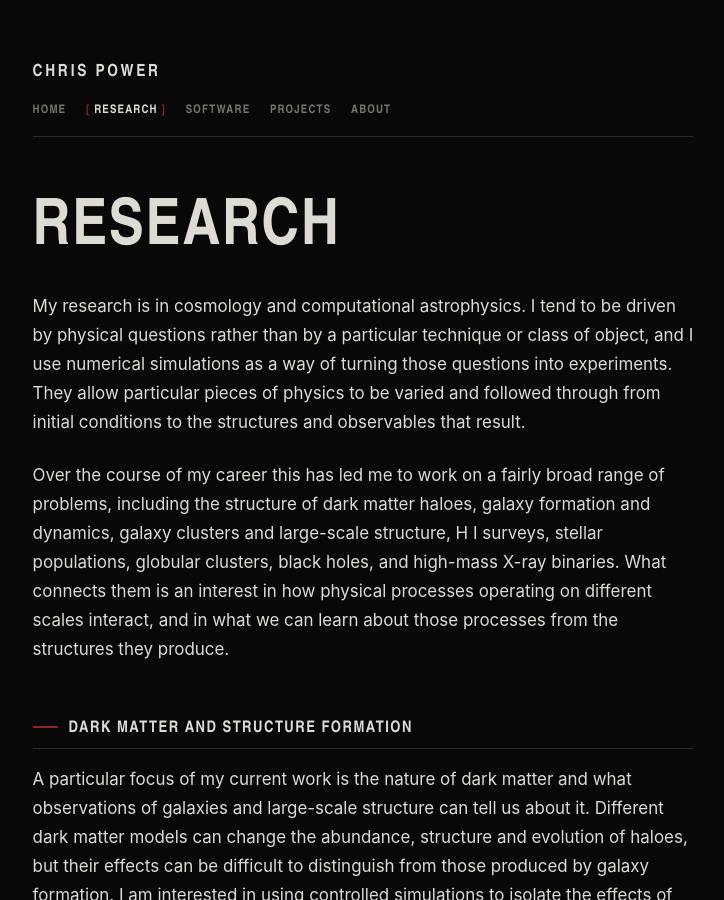
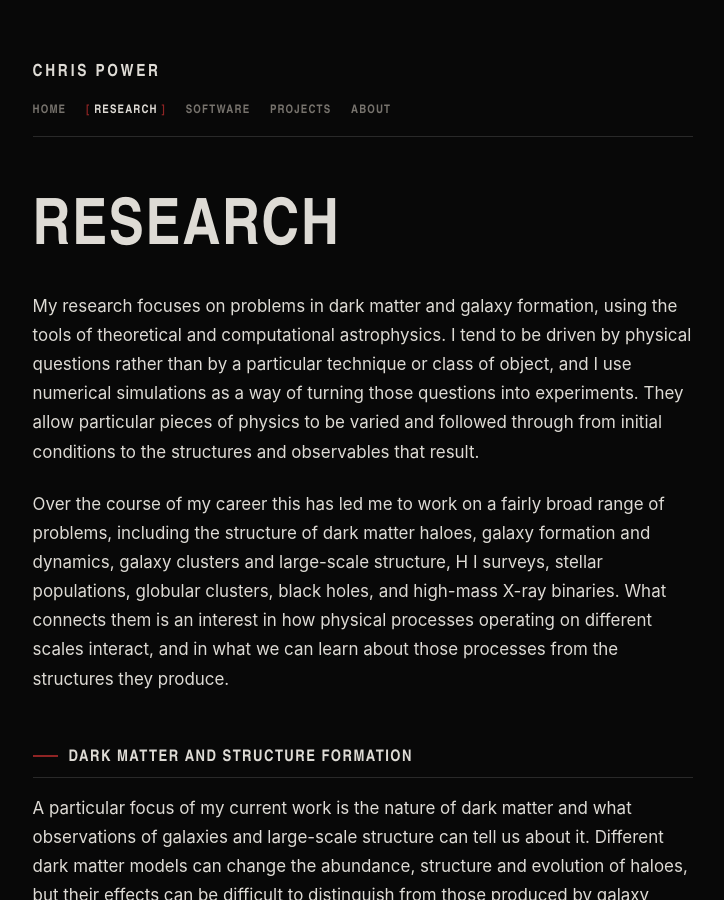
Before and after one commit to doctorcbpower/doctorcbpower.github.io, a Jekyll site: the page built from research.html, in a window 1280 px wide and 900 px high. Shown: the whole window, without its empty margins (277-1001 px from the left). Built offline with Jekyll 4.4.1, drawn with Linux system fonts in a browser that asks for light colours.

Commit message:
Revise research focus in research.html
Updated research description to focus on dark matter and galaxy formation.

```diff
--- a/research.html
+++ b/research.html
@@ -5,7 +5,7 @@ description: "Research interests of Chris Power: dark matter, galaxy formation a
 ---
 <h1>Research</h1>
 
-<p>My research is in cosmology and computational astrophysics. I tend to be driven by physical questions rather than by a particular technique or class of object, and I use numerical simulations as a way of turning those questions into experiments. They allow particular pieces of physics to be varied and followed through from initial conditions to the structures and observables that result.</p>
+<p>My research focuses on problems in dark matter and galaxy formation, using the tools of theoretical and computational astrophysics. I tend to be driven by physical questions rather than by a particular technique or class of object, and I use numerical simulations as a way of turning those questions into experiments. They allow particular pieces of physics to be varied and followed through from initial conditions to the structures and observables that result.</p>
 
 <p>Over the course of my career this has led me to work on a fairly broad range of problems, including the structure of dark matter haloes, galaxy formation and dynamics, galaxy clusters and large-scale structure, H&nbsp;I surveys, stellar populations, globular clusters, black holes, and high-mass X-ray binaries. What connects them is an interest in how physical processes operating on different scales interact, and in what we can learn about those processes from the structures they produce.</p>
 
```
